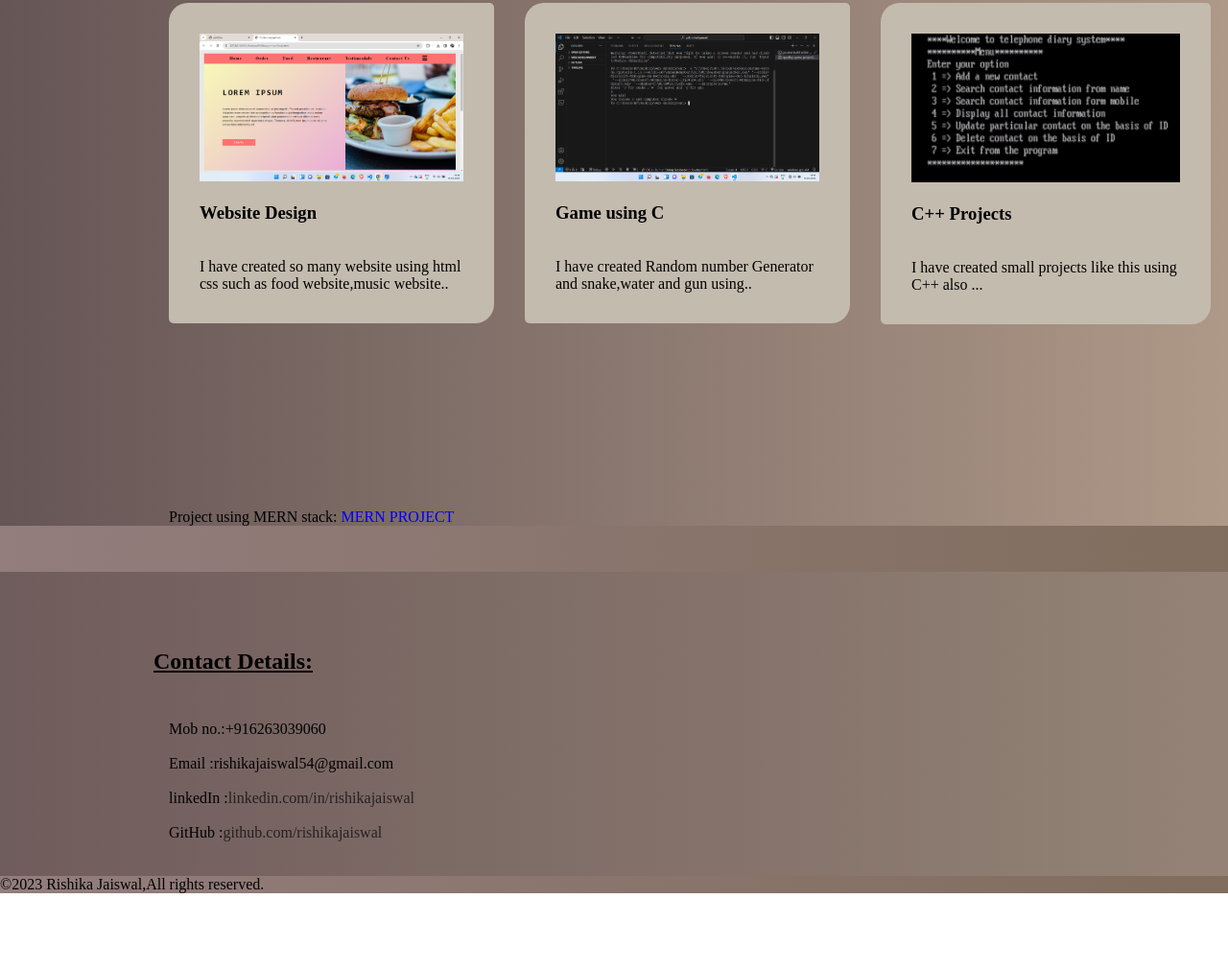
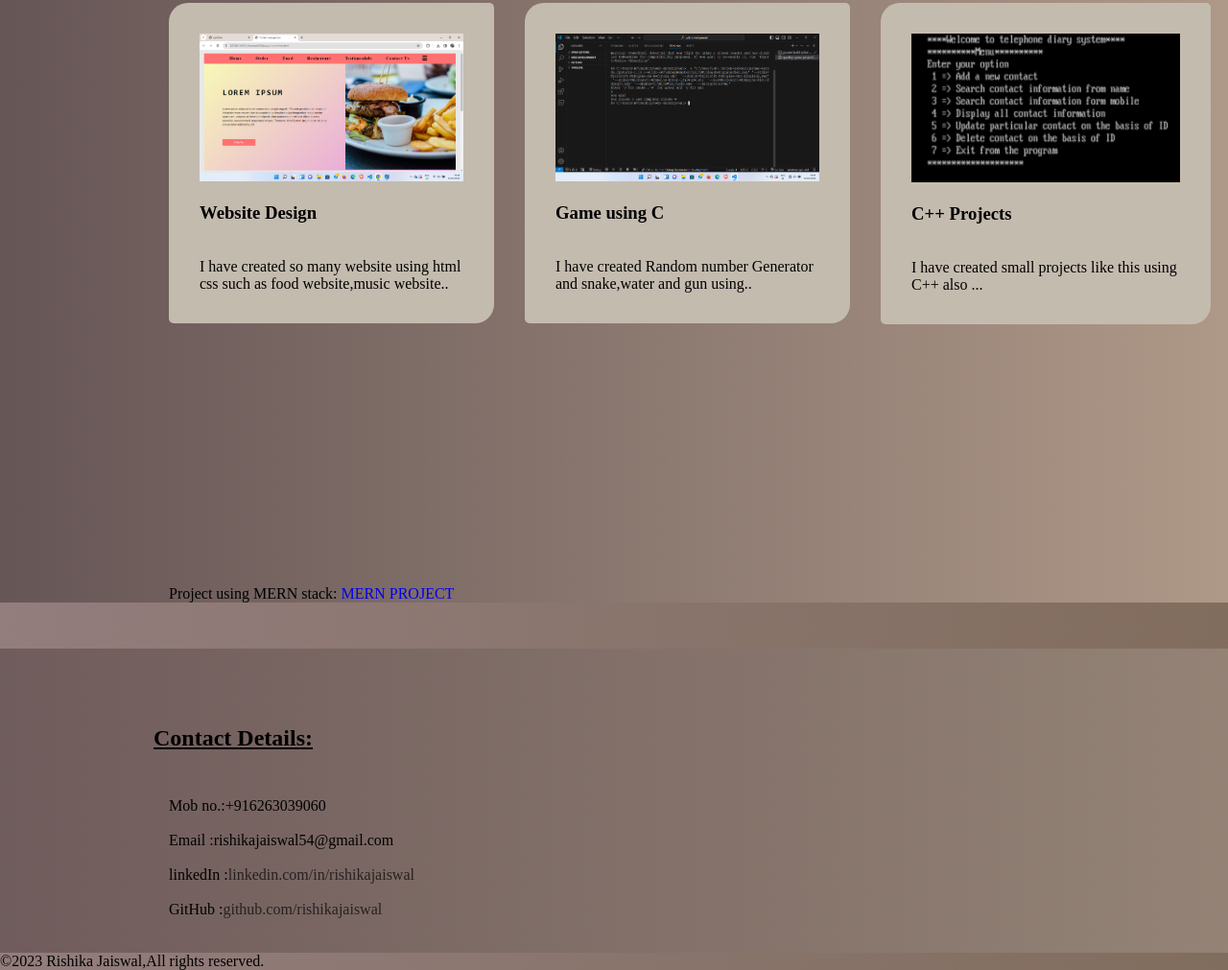
Before and after one commit to Rishikajswl/My-Portfolio, a plain HTML site: page index.html in a window 1280 px wide. Shown: the part 1865-2876 px from the top of the page at 96% size. Before the commit the page ends 2796 px from the top, so only its background shows below. Drawn offline with Linux system fonts and the light colour scheme.

Commit message:
Update index.html

```diff
--- a/index.html
+++ b/index.html
@@ -90,7 +90,7 @@
           <p>I have created small projects like this using C++ also ... </p>
         </div>
       </div>
-          <P style="margin-left:11rem;">Project using MERN stack: <a href="https://www.loom.com/share/39e7d53d5de3457a9e4b46690387fc57?sid=68cdb95d-ad4b-42e2-b303-3b45fce73f95">MERN PROJECT</a></P>
+          <P style="margin-left:11rem;margin-top:5rem;">Project using MERN stack: <a href="https://www.loom.com/share/39e7d53d5de3457a9e4b46690387fc57?sid=68cdb95d-ad4b-42e2-b303-3b45fce73f95">MERN PROJECT</a></P>
     </section>
     <section id="contact">
       <h2>Contact Details:</h2>
```
